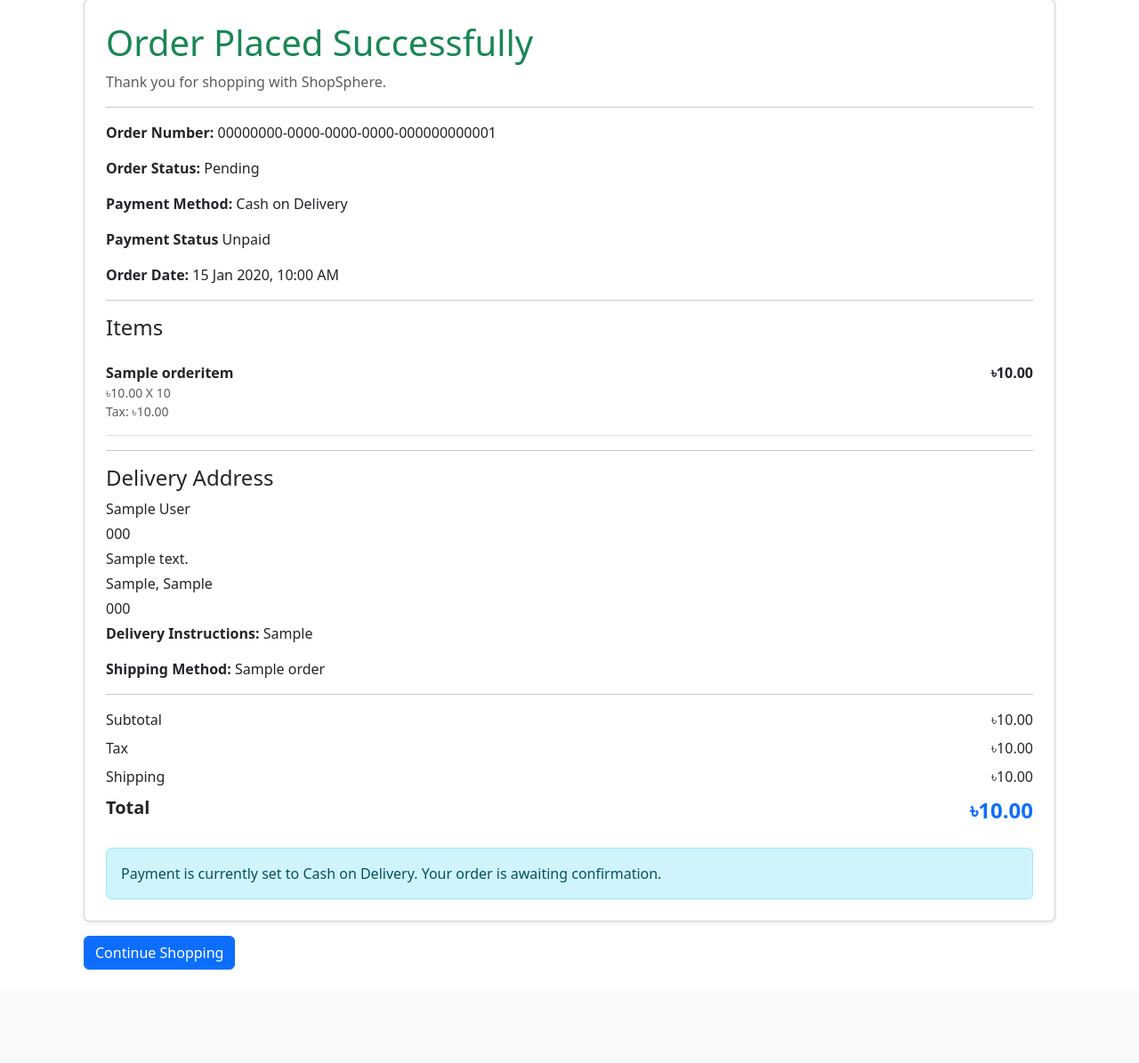
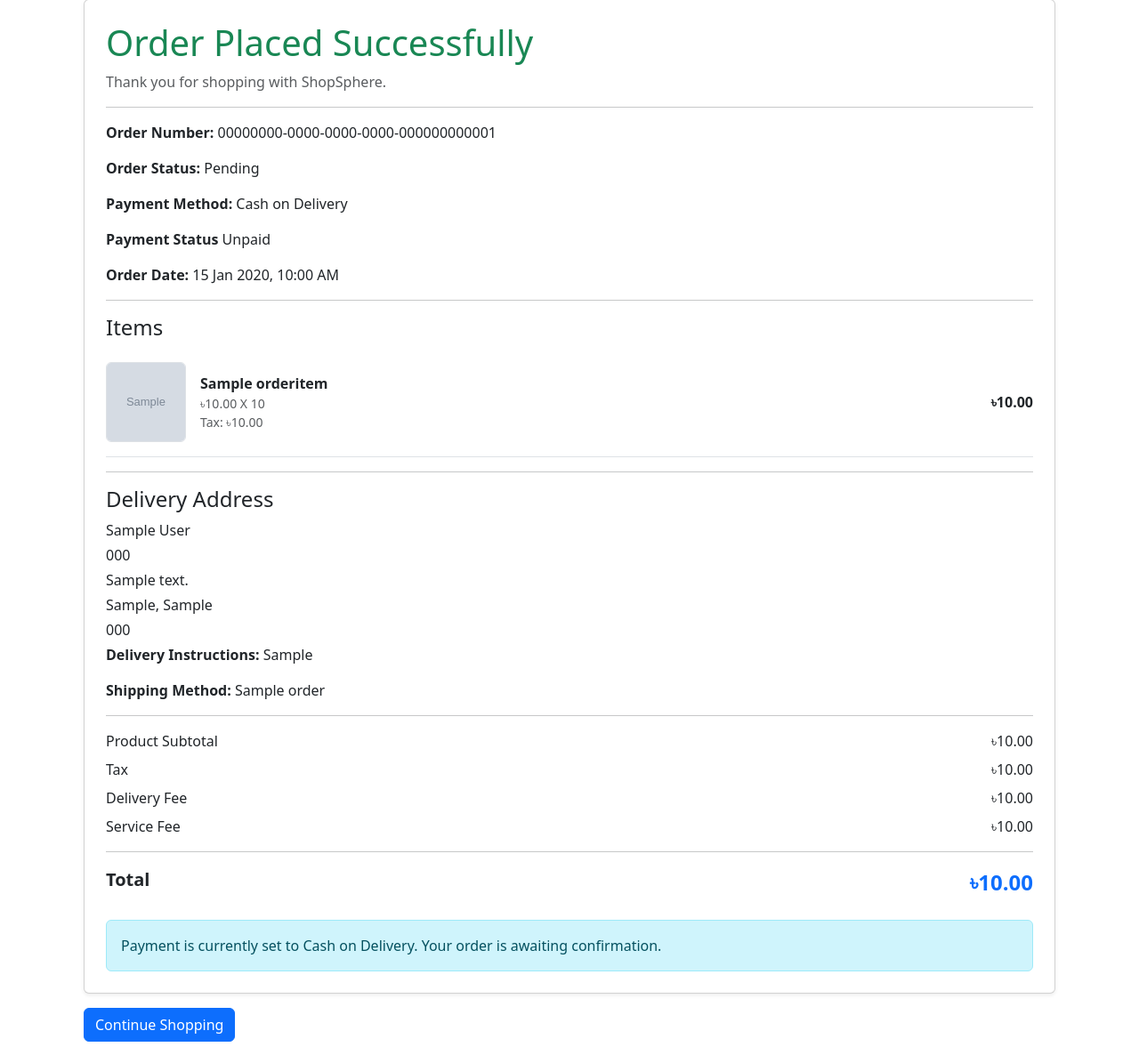
Before and after one commit to mamun-2025/ShopSphere, a Django app: page /orders/00000000-0000-0000-0000-000000000001/ in a window 1280 px wide. Shown: the part 141-1336 px from the top of the page at 89% size. Before the commit the page ends 1231 px from the top, so only its background shows below. Run offline with Django 5.2, Linux system fonts and the light colour scheme; a user stored in the database is signed in; tables that the repository leaves empty hold one stand-in row (values such as "Sample post"); grey boxes marked "Sample" are stand-in pictures.

Commit message:
Modify checkout.html and order-detail.html

```diff
--- a/orders/views.py
+++ b/orders/views.py
@@ -1,5 +1,5 @@
 
-
+from decimal import Decimal
 from django.contrib import messages
 from django.contrib.auth.mixins import LoginRequiredMixin
 from django.core.exceptions import ValidationError
@@ -63,20 +63,30 @@ class CheckoutView(LoginRequiredMixin, View):
          shipping_method,
       )
 
+      service_fee = Decimal("0.00")
+      shipping_fee = shipping_summary["shipping_fee"]
+
+      total = (
+         tax_summary["total"],
+         + shipping_fee,
+         + service_fee,
+      )
+
       context = {
          "cart": cart,
          "cart_items": cart.items.select_related("product"),
+
          "shipping_method": shipping_method,
          "shipping_address": shipping_address,
+
          "shipping_fee": shipping_summary["shipping_fee"],
          "free_shipping": shipping_summary["free_shipping"],
+
+         "service_fee": service_fee,
+         "total": total,
+
          **tax_summary,
       }
-
-      context["total"] = (
-         tax_summary["total"]
-         + shipping_summary["shipping_fee"]
-      )
 
       return render(
          request,
--- a/templates/orders/order_detail.html
+++ b/templates/orders/order_detail.html
@@ -47,11 +47,31 @@
 
          <hr>
 
+
          <h4>Items</h4>
 
          {% for item in order.items.all %}
-            <div class="d-flex justify-content-between border-bottom py-3">
-               <div>
+
+            <div class="d-flex align-items-center gap-3 border-bottom py-3">
+
+               {% if item.product and item.product.image %}
+                  <img
+                     src="{{ item.product.image.url }}"
+                     alt="{{ item.product.name }}"
+                     class="rounded border"
+                     style="width: 90px; height: 90px; object-fit: cover;"
+                  >
+               {% else %}
+                  <div
+                     class="bg-light border rounded d-flex align-items-center justify-content-center text-muted small"
+                     style="width: 90px; height: 90px; flex-shrink: 0;"
+                  >
+                     No Image
+                  </div>
+               {% endif %}
+
+               <div class="flex-grow-1">
+
                   <strong>{{ item.product_name }}</strong>
 
                   <div class="text-muted small">
@@ -67,9 +87,10 @@
                <div class="text-end">
                   <strong>৳{{ item.line_total|floatformat:2 }}</strong>
                </div>
+
             </div>
          {% empty %}
-            <P>No items found for this order.</p>
+            <p>No items found for this order.</p>
          {% endfor %}
 
          <hr>
@@ -104,7 +125,7 @@
          <hr>
 
          <div class="d-flex justify-content-between mb-2">
-            <span>Subtotal</span>
+            <span>Product Subtotal</span>
             <span>
                ৳{{ order.subtotal|floatformat:2 }}
             </span>
@@ -118,11 +139,20 @@
          </div>
 
          <div class="d-flex justify-content-between mb-2">
-            <span>Shipping</span>
+            <span>Delivery Fee</span>
             <span>
                 ৳{{ order.shipping_fee|floatformat:2 }}
             </span>
          </div>
+
+         <div class="d-flex justify-content-between mb-2">
+            <span>Service Fee</span>
+            <span>
+               ৳{{ order.service_fee|floatformat:2 }}
+            </span>
+         </div>
+
+         <hr>
 
          <div class="d-flex justify-content-between mb-3">
             <strong class="fs-5">Total</strong>
```
Also changed, not shown: templates/orders/checkout.html (+45 -10 lines).
